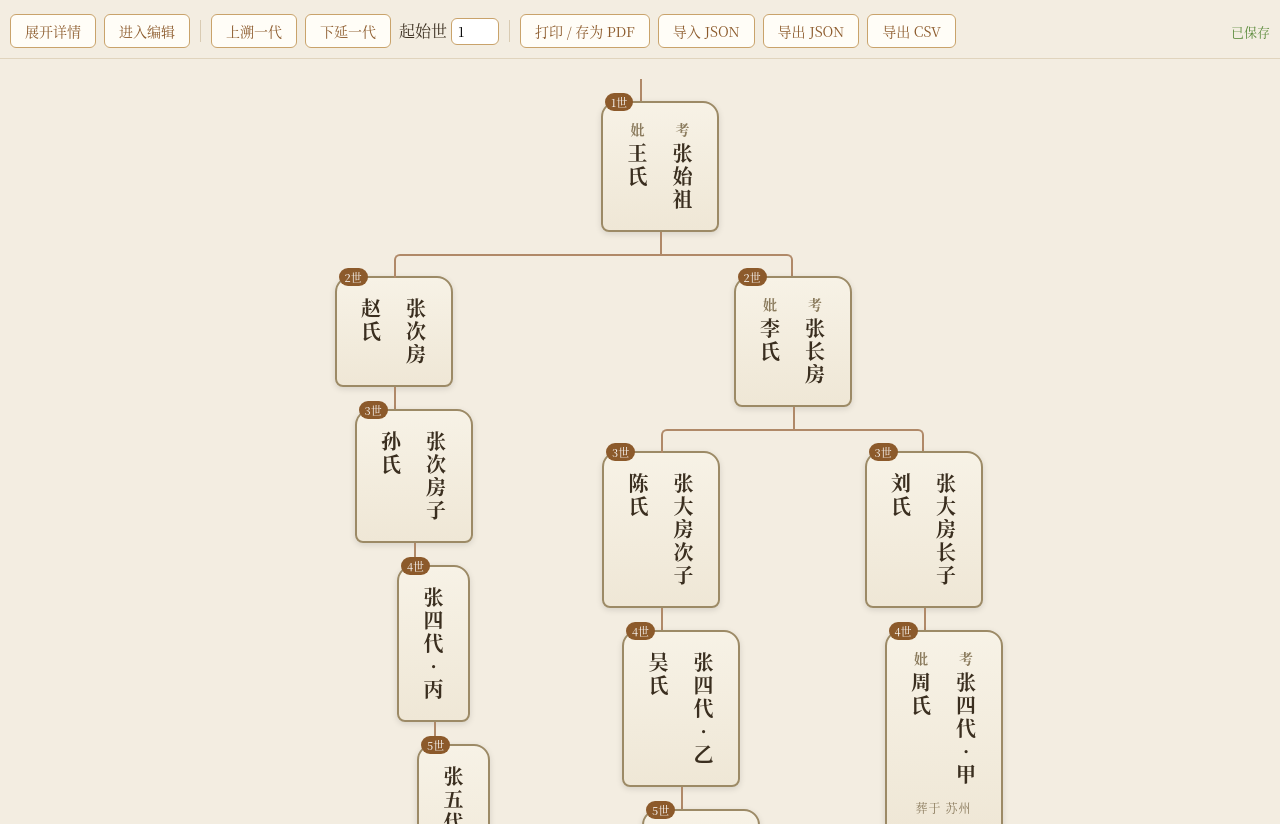
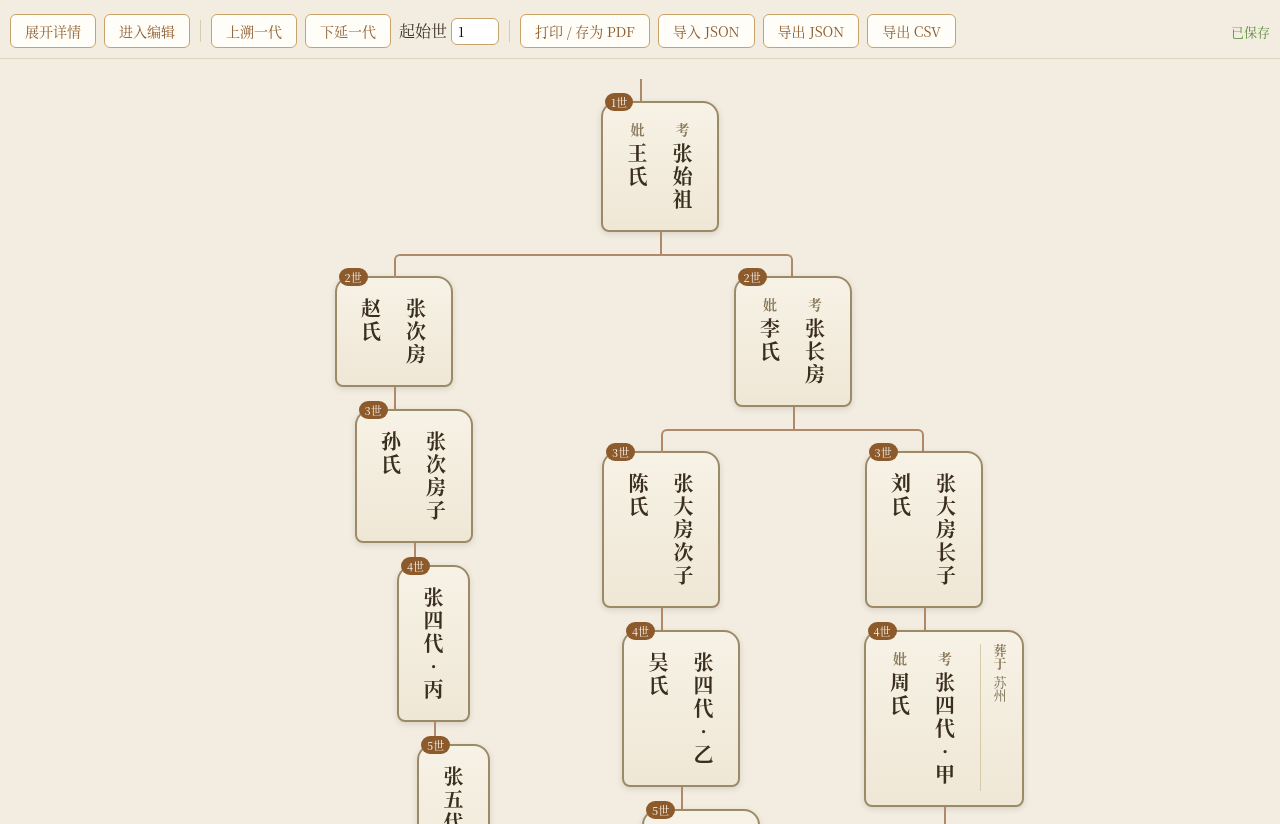
Before and after one commit to SeikenV/GeneaDoc, a plain HTML site: page 家谱.html in a window 1280 px wide. Shown: the part 89-913 px from the top of the page. Drawn offline with Linux system fonts and the light colour scheme.

Commit message:
墓碑葬址改为竖排，置于家庭框右侧

```diff
--- a/家谱.html
+++ b/家谱.html
@@ -115,14 +115,16 @@
     border-top:1px dashed #d8c9a8; max-height:120px; overflow:auto;
   }
   body.edit .tomb .desc{ background:#fff; border:1px dashed #c9a36b; border-radius:6px; min-height:36px; }
-  .tomb-loc{ text-align:center; font-size:12px; color:#8a7a5c; margin-top:8px; letter-spacing:1px; }
-  .tomb-addr{ margin-top:6px; }
-  .tomb-addr .addr-lab{ font-size:12px; color:#8a7a5c; text-align:center; margin-top:6px; }
-  .tomb-addr .desc{
-    margin-top:3px; font-size:12px; color:#5a4a36; text-align:left; line-height:1.6;
-    border-top:1px dashed #d8c9a8; padding-top:6px; max-height:120px; overflow:auto;
+  .tomb{ display:inline-flex; align-items:stretch; }
+  .tomb-addr-side{
+    writing-mode: vertical-rl; text-orientation: upright;
+    border-left:1px solid #d8c9a8; margin-left:12px; padding-left:10px;
+    display:flex; align-items:center; gap:6px;
+    font-size:13px; color:#7a6a52; max-height:200px;
   }
-  body.edit .tomb-addr .desc{ background:#fff; border:1px dashed #c9a36b; border-radius:6px; min-height:32px; }
+  .tomb-addr-side .addr-lab{ color:#8a7a5c; font-weight:bold; }
+  .tomb-addr-side .addr-v{ min-width:14px; }
+  body.edit .tomb-addr-side .addr-v{ background:#fff; border:1px dashed #c9a36b; border-radius:6px; min-height:36px; padding:2px 4px; outline:none; }
   .gen-tag{
     position:absolute; left:2px; top:-10px;
     background:var(--accent); color:#fff; font-size:11px;
@@ -429,18 +431,16 @@ function makeNode(p, gen){
   let html;
   if(!editMode){
     const kaoBi = !!(p.deceased || p.death); // 已故显示考妣，在世不显示
+    const loc = p.tombAddr || p.tomb || "";
     html = `<div class="tomb"><span class="gen-tag">${genOf(p)}世</span>` +
-           `<div class="cols">${tombCols(p, kaoBi)}</div>`;
-    if(p.tomb && !expanded) html += `<div class="tomb-loc">葬于 ${esc(p.tomb)}</div>`;
-    if(expanded){
-      const loc = p.tombAddr || p.tomb || "";
-      html += `<div class="tomb-addr"><div class="addr-lab">葬于</div>` +
-        (editMode
-          ? `<div class="desc" contenteditable="true" data-id="${p.id}" data-field="tombAddr">${loc}</div>`
-          : `<div class="desc">${loc}</div>`) +
-        `</div>`;
-    }
-    html += `</div>`;
+           `<div class="cols">${tombCols(p, kaoBi)}</div>` +
+           (loc ? `<div class="tomb-addr-side"><span class="addr-lab">葬于</span>` +
+             (editMode
+               ? `<div class="addr-v" contenteditable="true" data-id="${p.id}" data-field="tombAddr">${loc}</div>`
+               : `<div class="addr-v">${esc(loc)}</div>`) +
+             `</div>`
+             : "") +
+           `</div>`;
   }else{
     let inner = personCard(p, false);
     if(showSpouse && p.spouse) inner += personCard(p, true);
```
